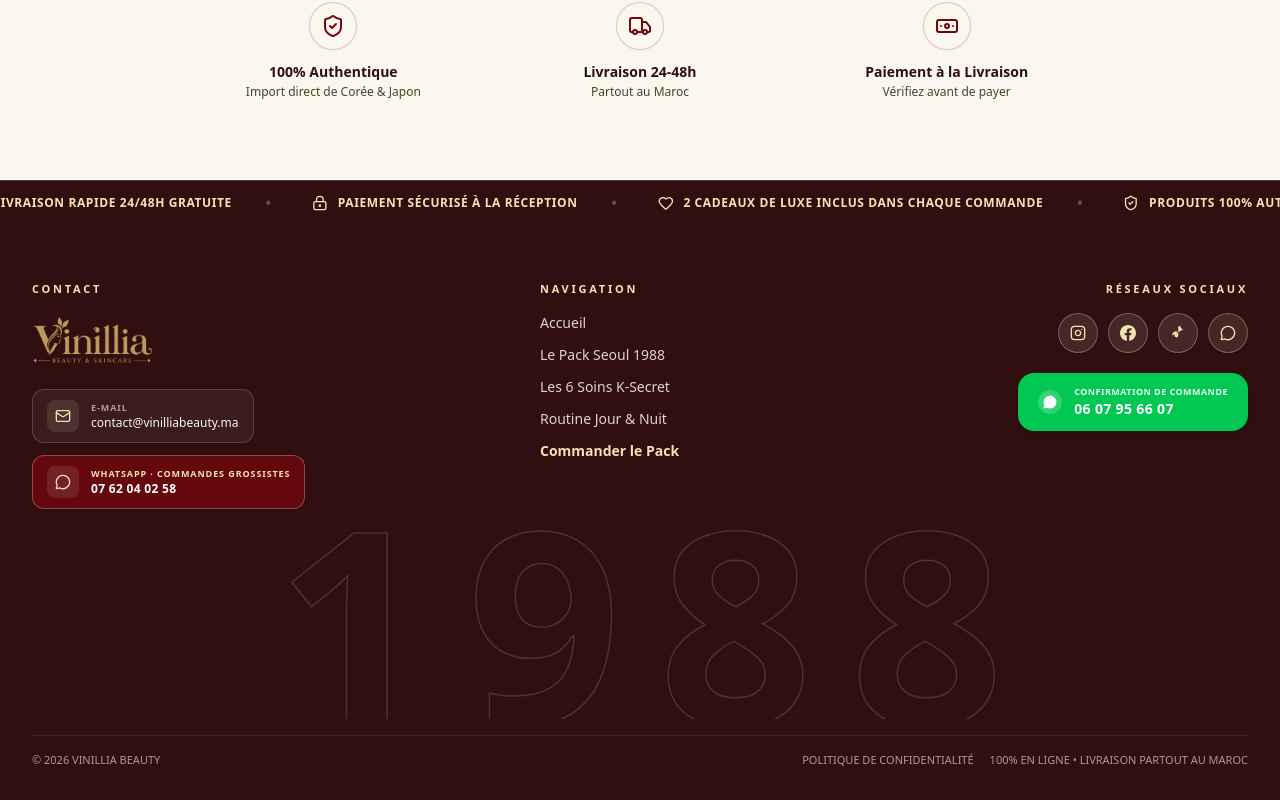
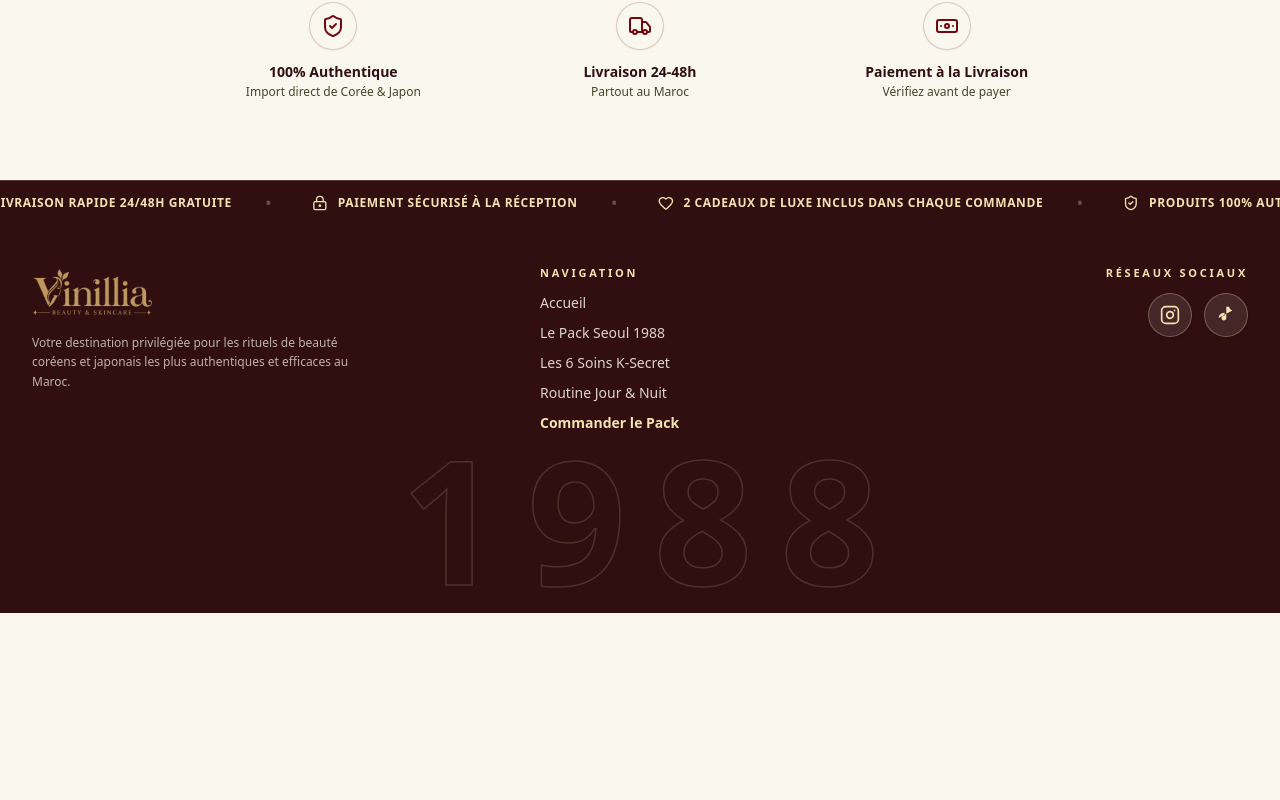
Before and after one commit to belmlikikram7-dev/les-packs, a Next.js app in the folder landing-page-2/: page / in a window 1280 px wide. Shown: the part 5406-6206 px from the top of the page. After the commit the page ends 6019 px from the top, so only its background shows below. Built offline with nearby package versions, Linux system fonts and the light colour scheme.

Commit message:
Keep only Instagram and TikTok, remove email/whatsapp/bottom bar, lift and slightly downsize 1988 watermark

```diff
--- a/landing-page-2/components/Footer.tsx
+++ b/landing-page-2/components/Footer.tsx
@@ -2,10 +2,14 @@
 
 import { useState, useRef } from "react";
 import Image from "next/image";
-import { MessageCircle, Mail } from "lucide-react";
+import { useLanguage } from "@/context/LanguageContext";
+import { TRANSLATIONS } from "@/translations/content";
 import TrustTicker from "@/components/TrustTicker";
 
 export default function Footer() {
+  const { locale } = useLanguage();
+  const t = TRANSLATIONS[locale].footer;
+
   const scrollTo = (hash: string) => {
     const el = document.querySelector(hash);
     if (el) el.scrollIntoView({ behavior: "smooth" });
@@ -40,26 +44,21 @@
       {/* Infinite scrolling ticker at the very top of Footer */}
       <TrustTicker />
 
-      {/* Main Container - Inspired strictly by the Vinillia footer layout */}
-      <div className="max-w-7xl mx-auto px-4 sm:px-6 lg:px-8 pt-10 sm:pt-14 pb-6 sm:pb-8">
+      {/* Main Container */}
+      <div className="max-w-7xl mx-auto px-4 sm:px-6 lg:px-8 pt-8 sm:pt-10 pb-4 sm:pb-6">
 
-        {/* Top 3 Columns: CONTACT (Left) | NAVIGATION (Center, lifted to top) | RÉSEAUX SOCIAUX (Right) */}
-        <div className="grid grid-cols-1 md:grid-cols-12 gap-8 lg:gap-12 items-start">
+        {/* Top 3 Columns: Logo (Left) | NAVIGATION (Center, lifted) | Instagram & TikTok (Right) */}
+        <div className="grid grid-cols-1 md:grid-cols-3 gap-8 items-start">
 
-          {/* Column 1: CONTACT (Left) */}
-          <div className="md:col-span-4 flex flex-col items-start">
-            <h4 className="text-[11px] font-bold uppercase tracking-[0.25em] text-[#F3E3B2] mb-4">
-              CONTACT
-            </h4>
-
-            {/* Vinillia Logo */}
+          {/* Column 1: Logo Vinillia */}
+          <div className="flex flex-col items-start">
             <a
               href="#hero"
               onClick={(e) => {
                 e.preventDefault();
                 scrollTo("#hero");
               }}
-              className="flex items-center group py-1 mb-5 cursor-pointer"
+              className="flex items-center group py-1 cursor-pointer"
               aria-label="Vinillia Beauty & Skincare"
             >
               <Image
@@ -70,45 +69,18 @@
                 className="h-10 sm:h-12 w-auto object-contain transition-transform duration-300 group-hover:scale-105"
               />
             </a>
-
-            {/* Email Pill - exact Vinillia style */}
-            <a
-              href="mailto:contact@vinilliabeauty.ma"
-              className="w-full sm:w-auto flex items-center gap-3 px-3.5 py-2.5 rounded-xl bg-[#FAF7EE]/5 hover:bg-[#FAF7EE]/10 border border-[#F3E3B2]/20 text-[#FAF7EE] transition-colors mb-3 group"
-            >
-              <div className="w-8 h-8 rounded-lg bg-[#FAF7EE]/10 flex items-center justify-center text-[#F3E3B2] group-hover:scale-105 transition-transform shrink-0">
-                <Mail className="w-4 h-4" />
-              </div>
-              <div className="text-left">
-                <div className="text-[9px] uppercase font-bold tracking-widest text-[#FAF7EE]/60">E-MAIL</div>
-                <div className="text-xs font-medium text-[#FAF7EE]">contact@vinilliabeauty.ma</div>
-              </div>
-            </a>
-
-            {/* WhatsApp Wholesale Pill - exact Vinillia wine pill style */}
-            <a
-              href="https://wa.me/212762040258?text=Bonjour%20Vinillia"
-              target="_blank"
-              rel="noopener noreferrer"
-              className="w-full sm:w-auto flex items-center gap-3 px-3.5 py-2.5 rounded-xl bg-[#74070D]/80 hover:bg-[#74070D] border border-[#F3E3B2]/30 text-[#FAF7EE] transition-all duration-300 group shadow-sm"
-            >
-              <div className="w-8 h-8 rounded-lg bg-white/10 flex items-center justify-center text-[#F3E3B2] group-hover:scale-105 transition-transform shrink-0">
-                <MessageCircle className="w-4 h-4" />
-              </div>
-              <div className="text-left">
-                <div className="text-[9px] uppercase font-bold tracking-widest text-[#F3E3B2]">WHATSAPP · COMMANDES GROSSISTES</div>
-                <div className="text-xs font-bold text-white tracking-wide">07 62 04 02 58</div>
-              </div>
-            </a>
+            <p className="text-xs text-[#FAF7EE]/70 font-light leading-relaxed max-w-xs mt-3">
+              {t.description}
+            </p>
           </div>
 
-          {/* Column 2: NAVIGATION (Center - lifted to the top exactly like BOUTIQUE/ASSISTANCE in Vinillia) */}
-          <div className="md:col-span-4 flex flex-col items-start md:items-center">
+          {/* Column 2: NAVIGATION (Center, elevated at the top) */}
+          <div className="flex flex-col items-start md:items-center">
             <div className="w-full md:max-w-[200px]">
-              <h4 className="text-[11px] font-bold uppercase tracking-[0.25em] text-[#F3E3B2] mb-4">
+              <h4 className="text-[11px] font-bold uppercase tracking-[0.25em] text-[#F3E3B2] mb-3">
                 NAVIGATION
               </h4>
-              <ul className="space-y-3 text-xs sm:text-sm font-medium text-[#FAF7EE]/85">
+              <ul className="space-y-2.5 text-xs sm:text-sm font-medium text-[#FAF7EE]/85">
                 <li>
                   <button
                     onClick={() => scrollTo("#hero")}
@@ -153,39 +125,25 @@
             </div>
           </div>
 
-          {/* Column 3: RÉSEAUX SOCIAUX (Right) */}
-          <div className="md:col-span-4 flex flex-col items-start md:items-end">
-            <h4 className="text-[11px] font-bold uppercase tracking-[0.25em] text-[#F3E3B2] mb-4">
+          {/* Column 3: Only Instagram and TikTok logos */}
+          <div className="flex flex-col items-start md:items-end">
+            <h4 className="text-[11px] font-bold uppercase tracking-[0.25em] text-[#F3E3B2] mb-3">
               RÉSEAUX SOCIAUX
             </h4>
 
-            {/* 4 Circular Social Icons exactly like Vinillia (Instagram, Facebook, TikTok, WhatsApp) */}
-            <div className="flex items-center gap-2.5 mb-5">
+            <div className="flex items-center gap-3">
               {/* Instagram */}
               <a
                 href="https://www.instagram.com/vinillia_shop?stkn=MWMwczhwenJ3ZWNjOQ=="
                 target="_blank"
                 rel="noopener noreferrer"
                 aria-label="Instagram @vinillia_shop"
-                className="w-10 h-10 rounded-full bg-[#FAF7EE]/10 hover:bg-[#74070D] border border-[#F3E3B2]/30 flex items-center justify-center text-[#F3E3B2] hover:text-white transition-all duration-300 hover:scale-110 shadow-sm"
+                className="w-11 h-11 rounded-full bg-[#FAF7EE]/10 hover:bg-[#74070D] border border-[#F3E3B2]/30 flex items-center justify-center text-[#F3E3B2] hover:text-white transition-all duration-300 hover:scale-110 shadow-sm"
               >
-                <svg className="w-4 h-4 fill-none stroke-current stroke-2" viewBox="0 0 24 24" strokeLinecap="round" strokeLinejoin="round">
+                <svg className="w-5 h-5 fill-none stroke-current stroke-2" viewBox="0 0 24 24" strokeLinecap="round" strokeLinejoin="round">
                   <rect x="2" y="2" width="20" height="20" rx="5" ry="5" />
                   <path d="M16 11.37A4 4 0 1 1 12.63 8 4 4 0 0 1 16 11.37z" />
                   <line x1="17.5" y1="6.5" x2="17.51" y2="6.5" />
-                </svg>
-              </a>
-
-              {/* Facebook */}
-              <a
-                href="https://www.facebook.com"
-                target="_blank"
-                rel="noopener noreferrer"
-                aria-label="Facebook Vinillia"
-                className="w-10 h-10 rounded-full bg-[#FAF7EE]/10 hover:bg-[#74070D] border border-[#F3E3B2]/30 flex items-center justify-center text-[#F3E3B2] hover:text-white transition-all duration-300 hover:scale-110 shadow-sm"
-              >
-                <svg className="w-4 h-4 fill-current" viewBox="0 0 24 24">
-                  <path d="M24 12.073c0-6.627-5.373-12-12-12s-12 5.373-12 12c0 5.99 4.388 10.954 10.125 11.854v-8.385H7.078v-3.47h3.047V9.43c0-3.007 1.792-4.669 4.533-4.669 1.312 0 2.686.235 2.686.235v2.953H15.83c-1.491 0-1.956.925-1.956 1.874v2.25h3.328l-.532 3.47h-2.796v8.385C19.612 23.027 24 18.062 24 12.073z" />
                 </svg>
               </a>
 
@@ -195,45 +153,18 @@
                 target="_blank"
                 rel="noopener noreferrer"
                 aria-label="TikTok @vinillia_shop"
-                className="w-10 h-10 rounded-full bg-[#FAF7EE]/10 hover:bg-[#74070D] border border-[#F3E3B2]/30 flex items-center justify-center text-[#F3E3B2] hover:text-white transition-all duration-300 hover:scale-110 shadow-sm"
+                className="w-11 h-11 rounded-full bg-[#FAF7EE]/10 hover:bg-[#74070D] border border-[#F3E3B2]/30 flex items-center justify-center text-[#F3E3B2] hover:text-white transition-all duration-300 hover:scale-110 shadow-sm"
               >
-                <svg className="w-4 h-4 fill-current" viewBox="0 0 24 24">
+                <svg className="w-5 h-5 fill-current" viewBox="0 0 24 24">
                   <path d="M19.59 6.69a4.83 4.83 0 0 1-3.77-4.25V2h-3.45v13.67a2.89 2.89 0 0 1-5.2 1.74 2.89 2.89 0 0 1 2.31-4.64c.29 0 .58.04.85.12V9.32a6.34 6.34 0 0 0-.85-.06 6.34 6.34 0 0 0-6.34 6.34 6.34 0 0 0 6.34-6.34V8.58a8.28 8.28 0 0 0 4.83 1.56V6.69z" />
                 </svg>
               </a>
-
-              {/* WhatsApp direct chat icon */}
-              <a
-                href="https://wa.me/212607956607"
-                target="_blank"
-                rel="noopener noreferrer"
-                aria-label="WhatsApp Vinillia"
-                className="w-10 h-10 rounded-full bg-[#FAF7EE]/10 hover:bg-[#74070D] border border-[#F3E3B2]/30 flex items-center justify-center text-[#F3E3B2] hover:text-white transition-all duration-300 hover:scale-110 shadow-sm"
-              >
-                <MessageCircle className="w-4 h-4" />
-              </a>
             </div>
-
-            {/* Green Vinillia CTA Button: Confirmation de Commande */}
-            <a
-              href="https://wa.me/212607956607?text=Bonjour%20Vinillia%2C%20je%20souhaite%20confirmer%20ma%20commande%20du%20Pack%20Seoul%201988"
-              target="_blank"
-              rel="noopener noreferrer"
-              className="inline-flex items-center gap-3 px-5 py-3 rounded-2xl bg-[#00C853] hover:bg-[#00B248] text-white transition-all duration-300 hover:scale-[1.02] shadow-md group"
-            >
-              <div className="w-6 h-6 rounded-full bg-white/20 flex items-center justify-center shrink-0">
-                <MessageCircle className="w-3.5 h-3.5 fill-white" />
-              </div>
-              <div className="text-left">
-                <div className="text-[9px] uppercase font-bold tracking-wider text-white/90">CONFIRMATION DE COMMANDE</div>
-                <div className="text-sm font-extrabold tracking-wide">06 07 95 66 07</div>
-              </div>
-            </a>
           </div>
 
         </div>
 
-        {/* Massive Interactive "1988" Watermark - Lifted up to sit directly below the columns just like "VINILLIA" in the green design */}
+        {/* Interactive "1988" Watermark - Lifted up and sized slightly smaller with crisp outline glow */}
         <div
           ref={watermarkRef}
           onMouseEnter={() => setIsHovered(true)}
@@ -242,11 +173,11 @@
           onTouchStart={() => setIsHovered(true)}
           onTouchMove={handleTouchMove}
           onTouchEnd={() => setIsHovered(false)}
-          className="relative w-full mt-2 sm:mt-4 pt-0 pb-0 flex items-center justify-center cursor-default select-none overflow-hidden"
+          className="relative w-full mt-2 sm:mt-4 pt-1 pb-1 flex items-center justify-center cursor-default select-none overflow-hidden"
           aria-hidden="true"
         >
           {/* Layer 1: Base hollow outline with clean spacing */}
-          <div className="font-sans font-black text-[22vw] sm:text-[23vw] lg:text-[21vw] leading-[0.72] tracking-[0.14em] text-transparent text-center select-none pl-[0.14em]">
+          <div className="font-sans font-black text-[16vw] sm:text-[15vw] lg:text-[13.5vw] leading-[0.76] tracking-[0.16em] text-transparent text-center select-none pl-[0.16em]">
             <span
               className="inline-block"
               style={{
@@ -259,27 +190,16 @@
 
           {/* Layer 2: Glowing outline edges illuminated strictly on the stroke lines under cursor */}
           <div
-            className="absolute inset-0 flex items-center justify-center font-sans font-black text-[22vw] sm:text-[23vw] lg:text-[21vw] leading-[0.72] tracking-[0.14em] text-transparent text-center select-none pointer-events-none transition-opacity duration-200 pl-[0.14em]"
+            className="absolute inset-0 flex items-center justify-center font-sans font-black text-[16vw] sm:text-[15vw] lg:text-[13.5vw] leading-[0.76] tracking-[0.16em] text-transparent text-center select-none pointer-events-none transition-opacity duration-200 pl-[0.16em]"
             style={{
               opacity: isHovered ? 1 : 0,
               WebkitTextStroke: "2.5px #F3E3B2",
-              filter: "drop-shadow(0 0 6px #F3E3B2) drop-shadow(0 0 14px rgba(243, 227, 178, 0.7))",
-              WebkitMaskImage: `radial-gradient(circle 200px at ${mousePos.x}px ${mousePos.y}px, black 0%, rgba(0, 0, 0, 0.5) 55%, transparent 100%)`,
-              maskImage: `radial-gradient(circle 200px at ${mousePos.x}px ${mousePos.y}px, black 0%, rgba(0, 0, 0, 0.5) 55%, transparent 100%)`,
+              filter: "drop-shadow(0 0 5px #F3E3B2) drop-shadow(0 0 12px rgba(243, 227, 178, 0.7))",
+              WebkitMaskImage: `radial-gradient(circle 160px at ${mousePos.x}px ${mousePos.y}px, black 0%, rgba(0, 0, 0, 0.5) 55%, transparent 100%)`,
+              maskImage: `radial-gradient(circle 160px at ${mousePos.x}px ${mousePos.y}px, black 0%, rgba(0, 0, 0, 0.5) 55%, transparent 100%)`,
             }}
           >
             <span className="inline-block">1988</span>
-          </div>
-        </div>
-
-        {/* Bottom Bar - identical to the Vinillia green footer */}
-        <div className="mt-4 pt-4 border-t border-[#46462A]/40 flex flex-col sm:flex-row items-center justify-between gap-3 text-[11px] text-[#FAF7EE]/60 font-light">
-          <div>
-            © 2026 VINILLIA BEAUTY
-          </div>
-          <div className="flex flex-wrap items-center justify-center sm:justify-end gap-x-4 gap-y-1 text-center">
-            <span>POLITIQUE DE CONFIDENTIALITÉ</span>
-            <span>100% EN LIGNE • LIVRAISON PARTOUT AU MAROC</span>
           </div>
         </div>
 
```
